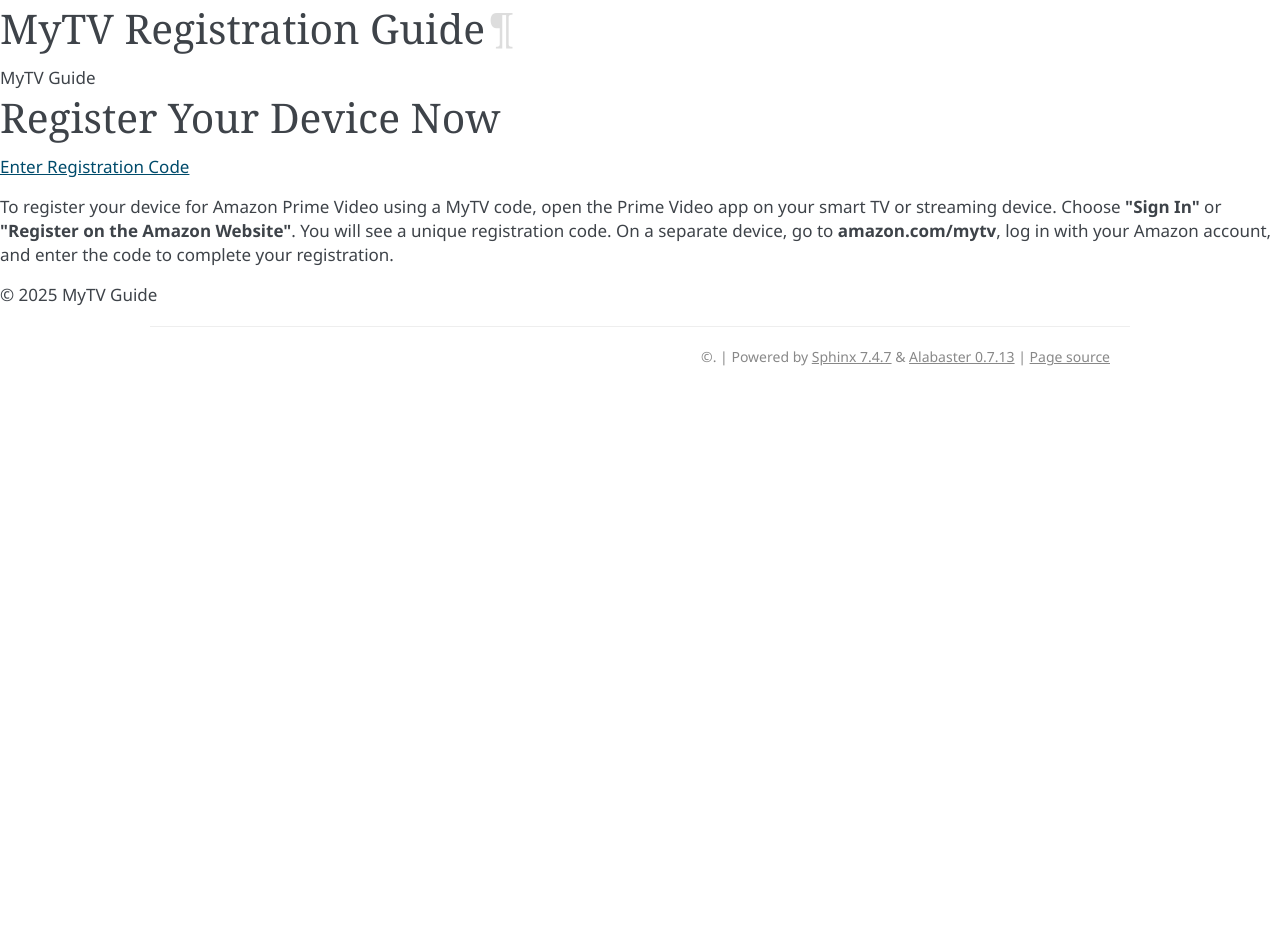
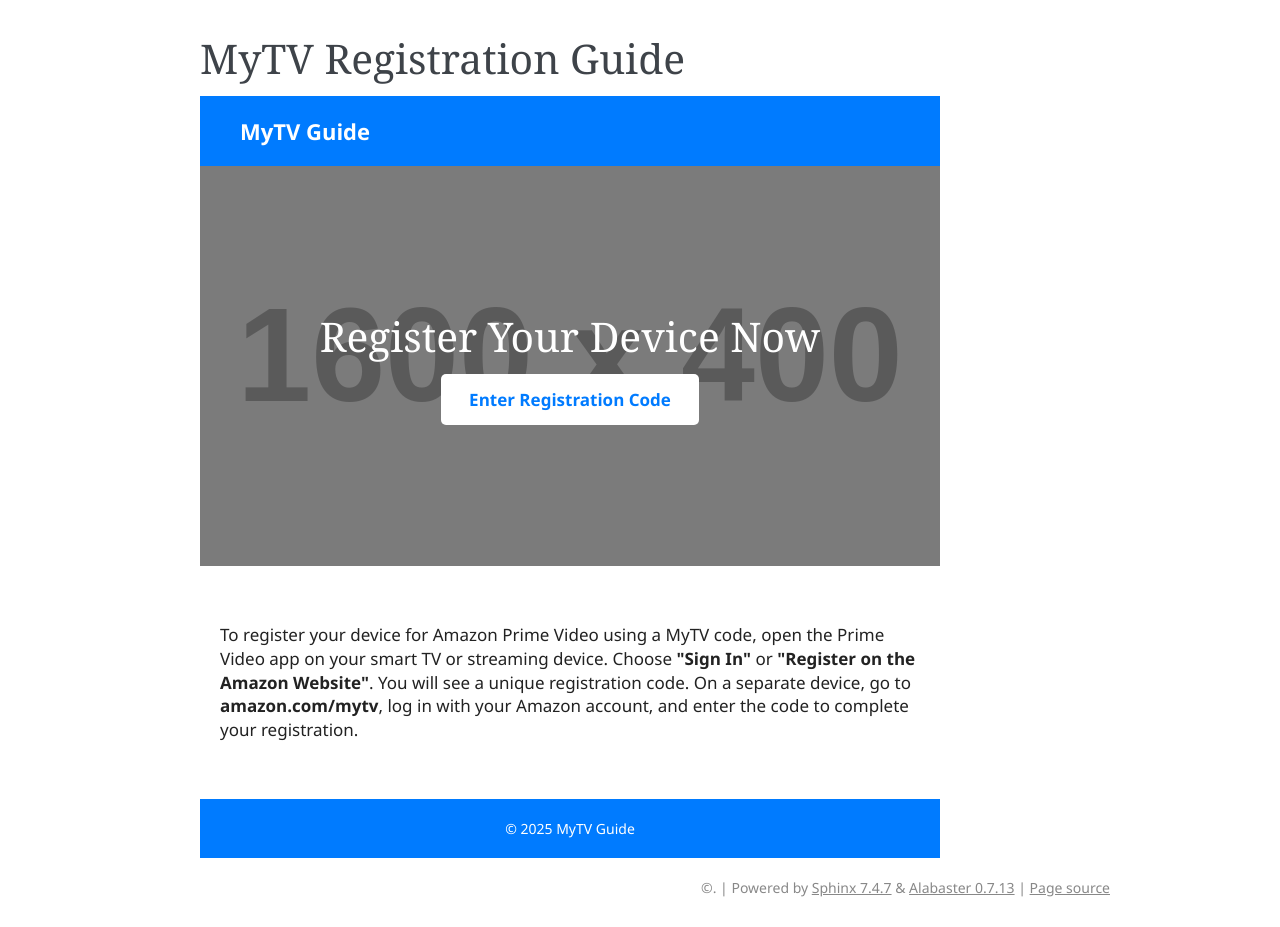
Before and after one commit to hp-printerr/hightest, a Sphinx documentation site: the page built from docs/index.rst, in a window 1280 px wide. Built offline with Sphinx 7.4.7, drawn with Linux system fonts in a browser that asks for light colours; before the commit the page ends 900 px from its top, so only the background shows below that.

Commit message:
Update custom.css

```diff
--- a/docs/_static/custom.css
+++ b/docs/_static/custom.css
@@ -1,116 +1,83 @@
-body {
-    margin: 0;
-    padding: 0;
-    font-family: "Segoe UI", Tahoma, Geneva, Verdana, sans-serif;
-    background-color: #ffffff;
-    color: #111;
-}
-
-/* Remove Sphinx layout constraints */
-.document, .bodywrapper, .body, section {
-    margin: 0 !important;
-    padding: 0 !important;
-    max-width: 100% !important;
-    width: 100% !important;
-    box-sizing: border-box;
-}
-
-/* Container for everything */
-.hero-container {
-    display: flex;
-    flex-direction: column;
-    align-items: center;
-    padding: 0;
-    margin: 0;
+/* Reset layout */
+body, .document, .bodywrapper, .body, section {
+  margin: 0;
+  padding: 0;
+  max-width: 100%;
+  width: 100%;
+  box-sizing: border-box;
+  font-family: 'Segoe UI', sans-serif;
 }
 
 /* HEADER */
-.header {
-    width: 100%;
-    max-width: 960px;
-    padding: 20px 24px;
-    display: flex;
-    justify-content: space-between;
-    align-items: center;
-    box-sizing: border-box;
-    background-color: #ffffff;
-    border-bottom: 1px solid #eee;
-    margin-top: 20px;
+.site-header {
+  background-color: #007BFF;
+  padding: 20px 40px;
+  color: #fff;
 }
 
-.logo {
-    font-size: 22px;
-    font-weight: bold;
-    color: #111;
+.site-name {
+  font-size: 22px;
+  font-weight: bold;
 }
 
-.header-button {
-    background-color: #000;
-    color: #fff;
-    padding: 10px 20px;
-    border-radius: 4px;
-    text-decoration: none;
-    font-weight: bold;
-    transition: background 0.3s ease;
+/* BANNER SECTION */
+.hero-banner {
+  height: 400px;
+  background-image: url('https://via.placeholder.com/1600x400'); /* Placeholder banner image */
+  background-size: cover;
+  background-position: center;
+  position: relative;
 }
 
-.header-button:hover {
-    background-color: #222;
+.hero-overlay {
+  position: absolute;
+  top: 0;
+  left: 0;
+  height: 400px;
+  width: 100%;
+  background-color: rgba(0, 0, 0, 0.4);
+  display: flex;
+  flex-direction: column;
+  justify-content: center;
+  align-items: center;
 }
 
-/* BLUE GRADIENT BOX */
-.main-box {
-    width: 100%;
-    max-width: 960px;
-    background: linear-gradient(to right, #ccefff, #f0faff);
-    margin-top: 40px;
-    padding: 40px;
-    border-radius: 8px;
-    box-sizing: border-box;
-    text-align: center;
+.hero-heading {
+  color: #fff;
+  font-size: 32px;
+  margin-bottom: 20px;
 }
 
-.main-title {
-    font-size: 26px;
-    margin-bottom: 20px;
-    font-weight: bold;
+.hero-button {
+  background-color: #fff;
+  color: #007BFF;
+  padding: 14px 28px;
+  text-decoration: none;
+  border-radius: 5px;
+  font-weight: bold;
+  transition: 0.3s ease;
 }
 
-.cta-button {
-    display: inline-block;
-    margin-bottom: 30px;
-    padding: 14px 28px;
-    background-color: #ffffff;
-    color: #0055cc;
-    font-weight: bold;
-    border: 2px solid #0055cc;
-    border-radius: 6px;
-    text-decoration: none;
-    transition: all 0.3s ease;
+.hero-button:hover {
+  background-color: #007BFF;
+  color: #fff;
 }
 
-.cta-button:hover {
-    background-color: #0055cc;
-    color: #fff;
-}
-
-.description {
-    text-align: left;
-    font-size: 16px;
-    line-height: 1.6;
-    color: #222;
-    max-width: 800px;
-    margin: 0 auto;
+/* MAIN CONTENT */
+.main-content {
+  padding: 40px 20px;
+  max-width: 960px;
+  margin: 0 auto;
+  font-size: 17px;
+  line-height: 1.6;
+  color: #222;
 }
 
 /* FOOTER */
-.footer {
-    margin-top: 60px;
-    padding: 20px;
-    width: 100%;
-    max-width: 960px;
-    text-align: center;
-    font-size: 14px;
-    color: #666;
-    border-top: 1px solid #eee;
+.site-footer {
+  background-color: #007BFF;
+  color: #fff;
+  padding: 20px 40px;
+  text-align: center;
+  font-size: 14px;
 }
```
